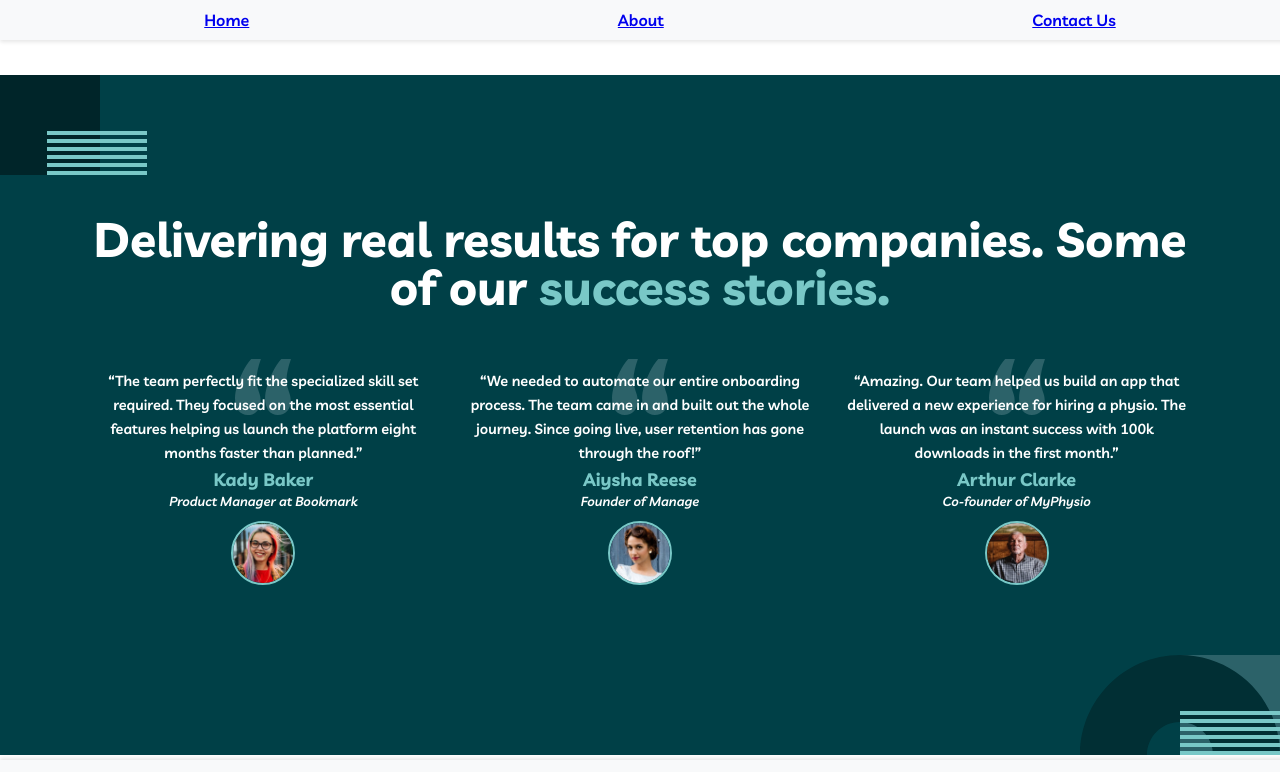
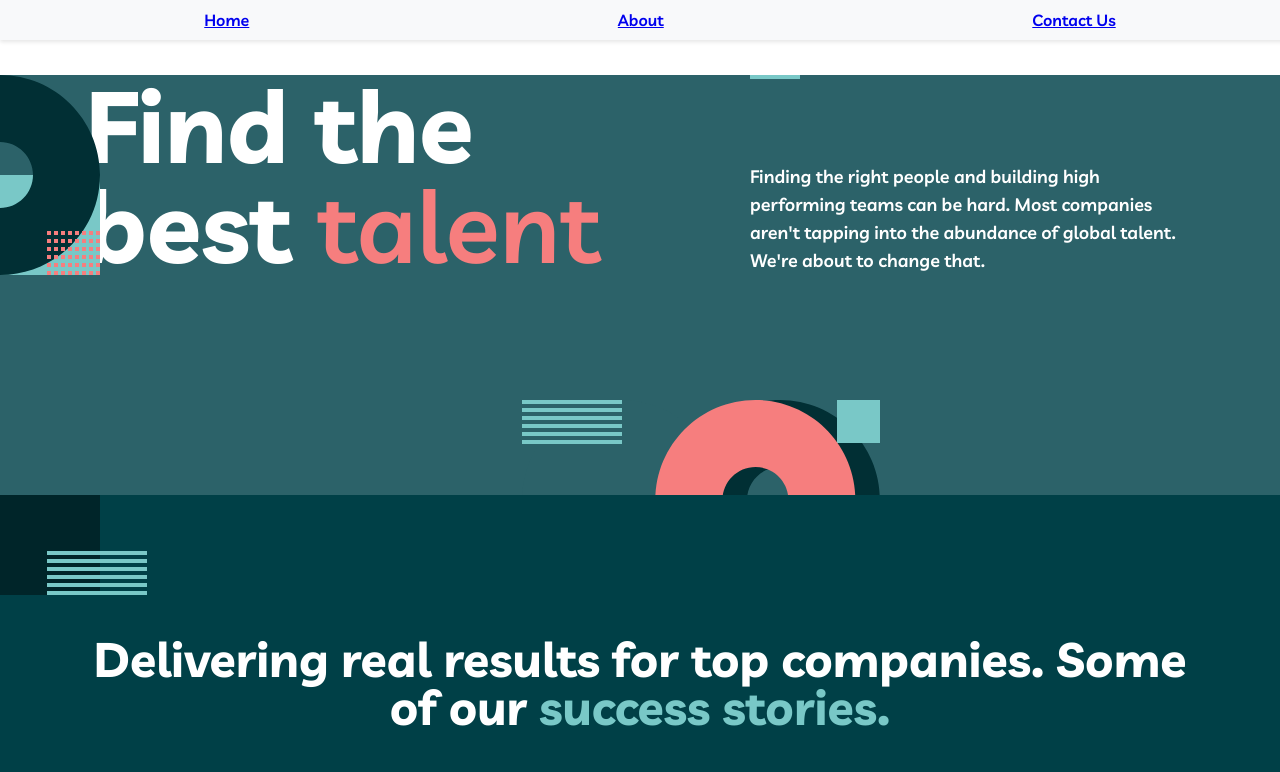
Before and after one commit to poulami-saha/Global-Code-Queens-MyTeam-Website, a React (Create React App) app: page / in a window 1280 px wide. Shown: the top 772 px of the page. Built offline with nearby package versions, Linux system fonts and the light colour scheme.

Commit message:
added Talent to home page

```diff
--- a/src/components/pages/Home/Home.jsx
+++ b/src/components/pages/Home/Home.jsx
@@ -1,9 +1,11 @@
 import React from "react";
 // import styles from './Home.module.css';
+import Talent from "../../HomeContainer/Talent/Talent";
 import SuccessStories from "../../HomeContainer/SuceessStories/SuccessStories";
 
 const Home = () => {
   return <>
+      <Talent />
       <SuccessStories />
       </>;
 };
```
